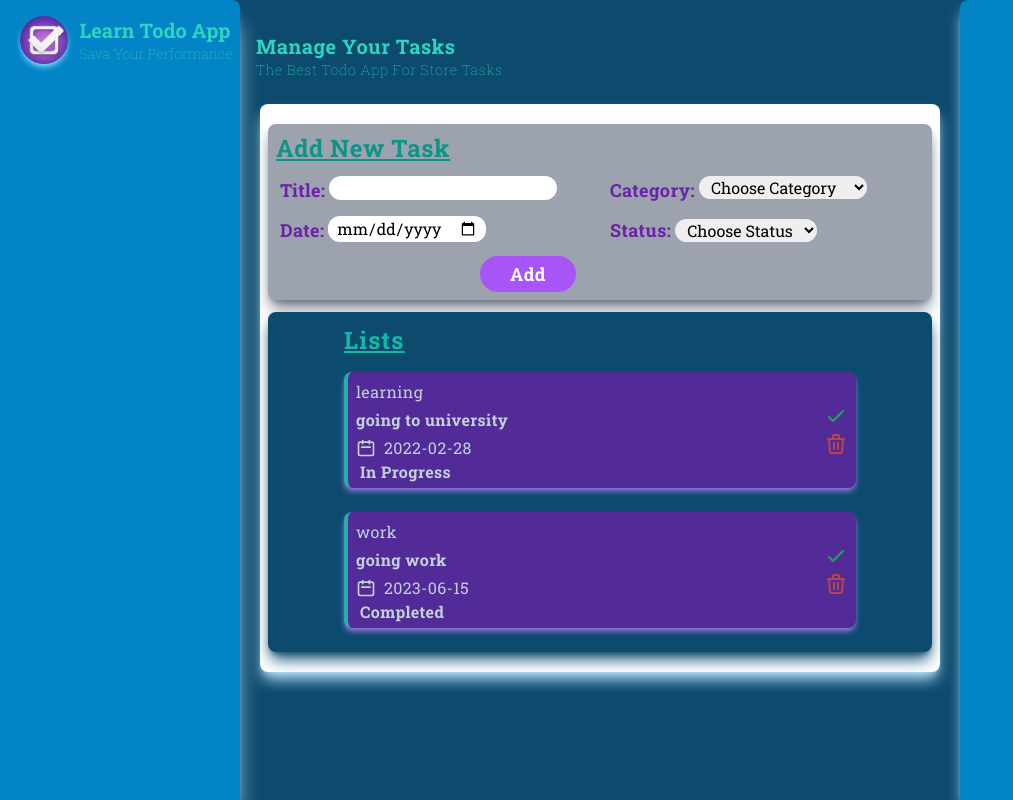
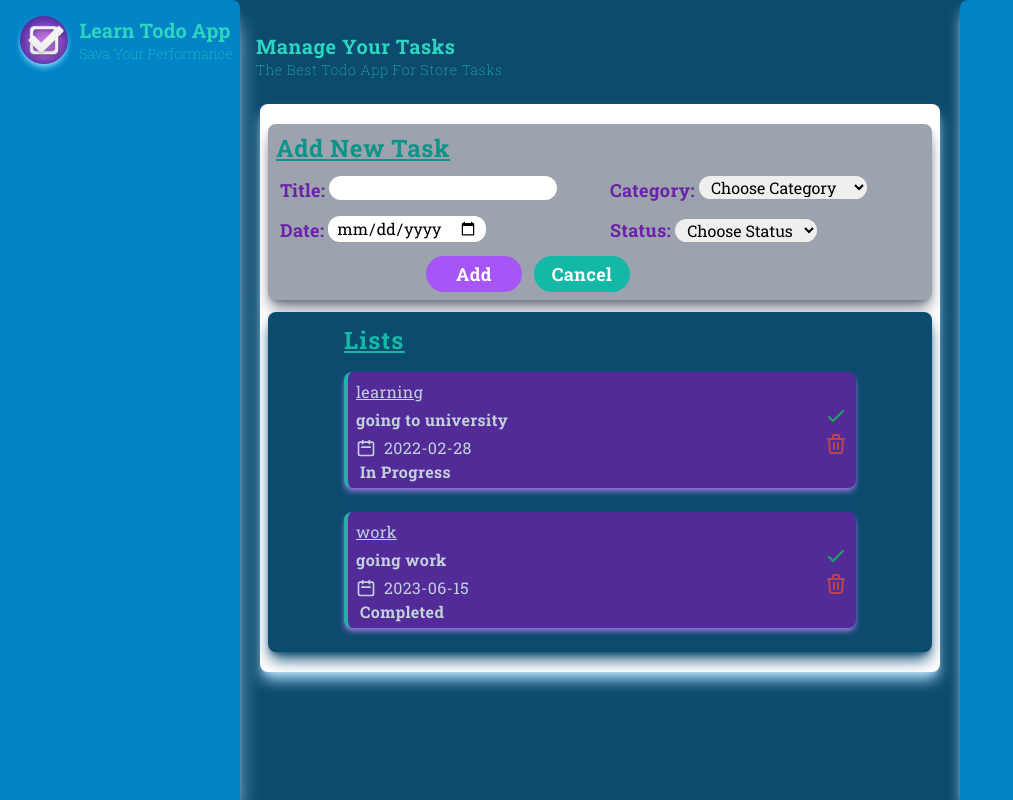
Before and after one commit to SubairMohamed/todo-project, a React (Create React App) app: page / in a window 1280 px wide. Shown: the whole page, without its empty margins (0-1013 px from the left). Built offline with nearby package versions, Linux system fonts and the light colour scheme.

Commit message:
making showcase in forn buttoms

```diff
--- a/src/components/Main/Content/Form/Form.css
+++ b/src/components/Main/Content/Form/Form.css
@@ -13,3 +13,7 @@
 .btn-add {
     @apply bg-purple-500 px-1 py-1 text-lg text-white font-bold tracking-wide rounded-full w-24 hover:bg-teal-500;
 }
+
+.btn-cancel {
+    @apply bg-teal-500 px-1 py-1 text-lg text-white font-bold capitalize tracking-wide rounded-full w-24 hover:bg-purple-500;
+}
--- a/src/components/Main/Content/Form/Form.jsx
+++ b/src/components/Main/Content/Form/Form.jsx
@@ -41,6 +41,11 @@ const Form = (props) => {
 
         props.childToparent(data);
 
+        setTitle('');
+        setCategory('');
+        setDate('');
+        setStatus('');
+
     };
 
     return (
@@ -73,8 +78,9 @@ const Form = (props) => {
                         <option value="Completed">Completed</option>
                     </select>
                 </div>
-                <div className="flex justify-center md:col-span-2 mr-36">
+                <div className="flex justify-center md:col-span-2 mr-36 gap-3">
                     <button className="btn-add">Add</button>
+                    <button className="btn-cancel">cancel</button>
                 </div>
             </form>
         </section>
--- a/src/components/Main/Content/Tasks/Task.jsx
+++ b/src/components/Main/Content/Tasks/Task.jsx
@@ -8,7 +8,7 @@ const Task = (props) => {
         <div id="task" className="card-task border-l-4 border-teal-400 flex items-center justify-between max-w-lg w-full opacity-75 relative">
             <div id="left-side">
                 <div id="category">
-                    <h5 className="tracking-wide">{props.title}</h5>
+                    <h5 className="tracking-wide underline">{props.title}</h5>
                 </div>
                 <div id="content" className="mt-1">
                     <h1 className="tracking-wide font-bold mb-1">{props.category}</h1>
```
